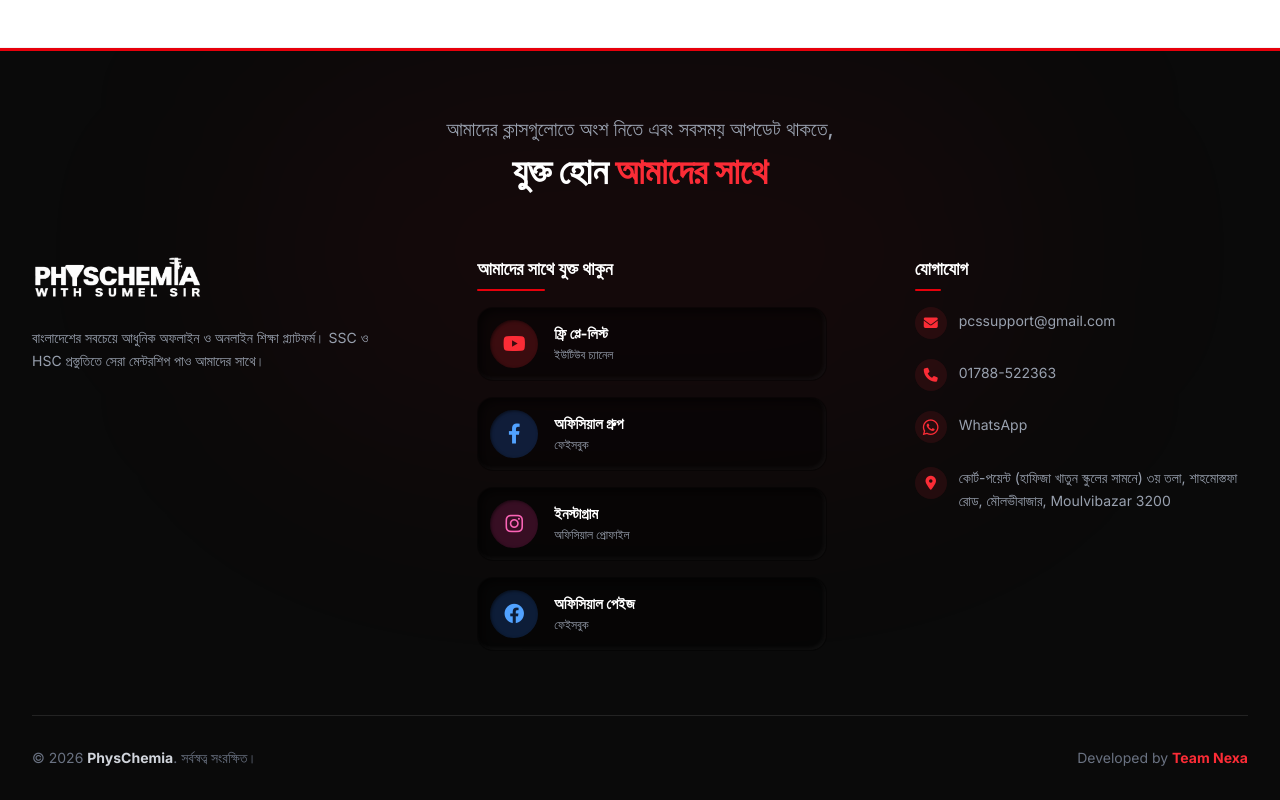
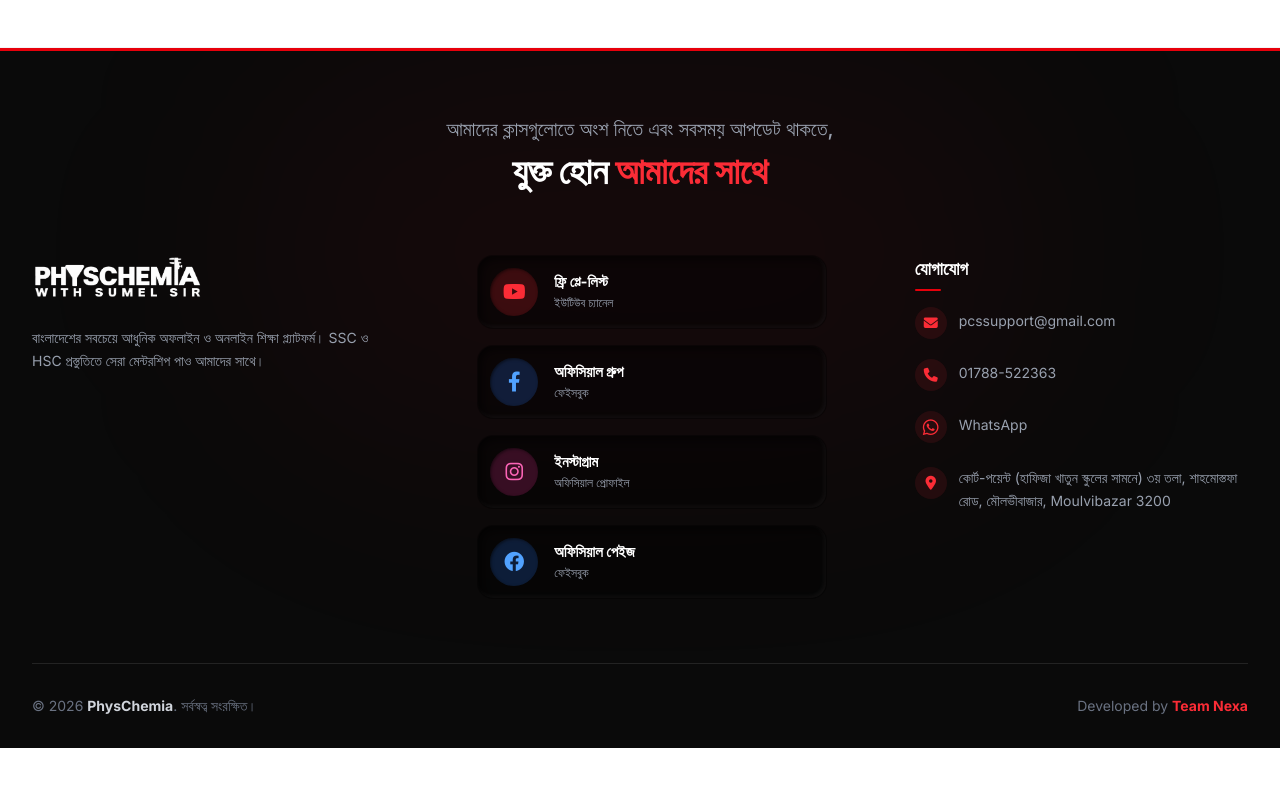
Before and after one commit to workwithdebnathrahul9977-arch/pcsbyrahul, a Next.js app in the folder frontend/: page / in a window 1280 px wide. Shown: the part 2367-3167 px from the top of the page. After the commit the page ends 3115 px from the top, so only its background shows below. Built offline with nearby package versions, Linux system fonts and the light colour scheme; no server answers.

Commit message:
Remove redundant 'আমাদের সাথে যুক্ত থাকুন' heading from footer

```diff
--- a/frontend/src/app/(public)/layout.tsx
+++ b/frontend/src/app/(public)/layout.tsx
@@ -154,10 +154,6 @@ export default function PublicLayout({
 
             {/* Social Cards Stacked */}
             <div className="md:col-span-1 lg:pl-6">
-              <h3 className="text-white font-bold mb-6 text-lg relative inline-block">
-                আমাদের সাথে যুক্ত থাকুন
-                <span className="absolute -bottom-2 left-0 w-1/2 h-0.5 bg-red-600 rounded"></span>
-              </h3>
               <div className="flex flex-col space-y-4">
 
                 {/* YouTube */}
```
